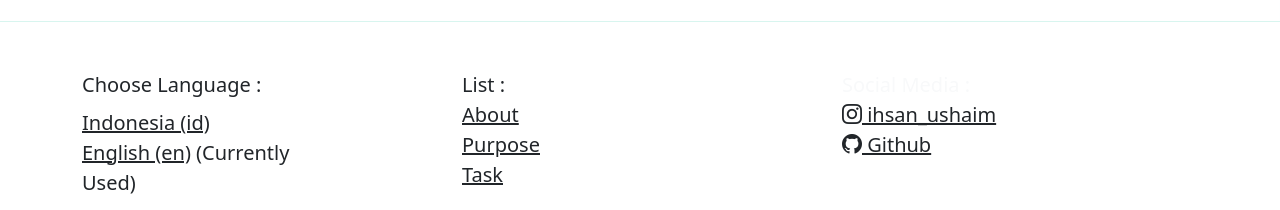
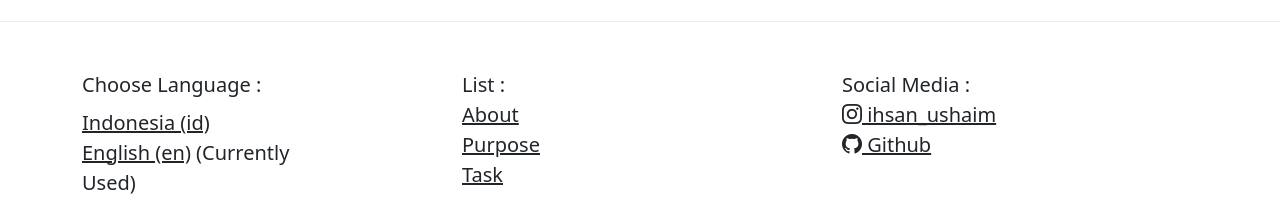
Before and after one commit to Kambing76/TugasSeni.github-io, a plain HTML site: page index.html in a window 1280 px wide. Shown: the part 3723-3933 px from the top of the page. Drawn offline with nearby package versions, Linux system fonts and the light colour scheme.

Commit message:
pembetulan tulisan

```diff
--- a/index.html
+++ b/index.html
@@ -191,7 +191,7 @@
                     </ul>
                 </div>
                 <div class="col-lg-4 ">
-                    <ul class="list-unstyled mb-2 text-light">
+                    <ul class="list-unstyled mb-2 text-dark">
                         <li class="fs-5">
                             Social Media :
                         </li>
```
